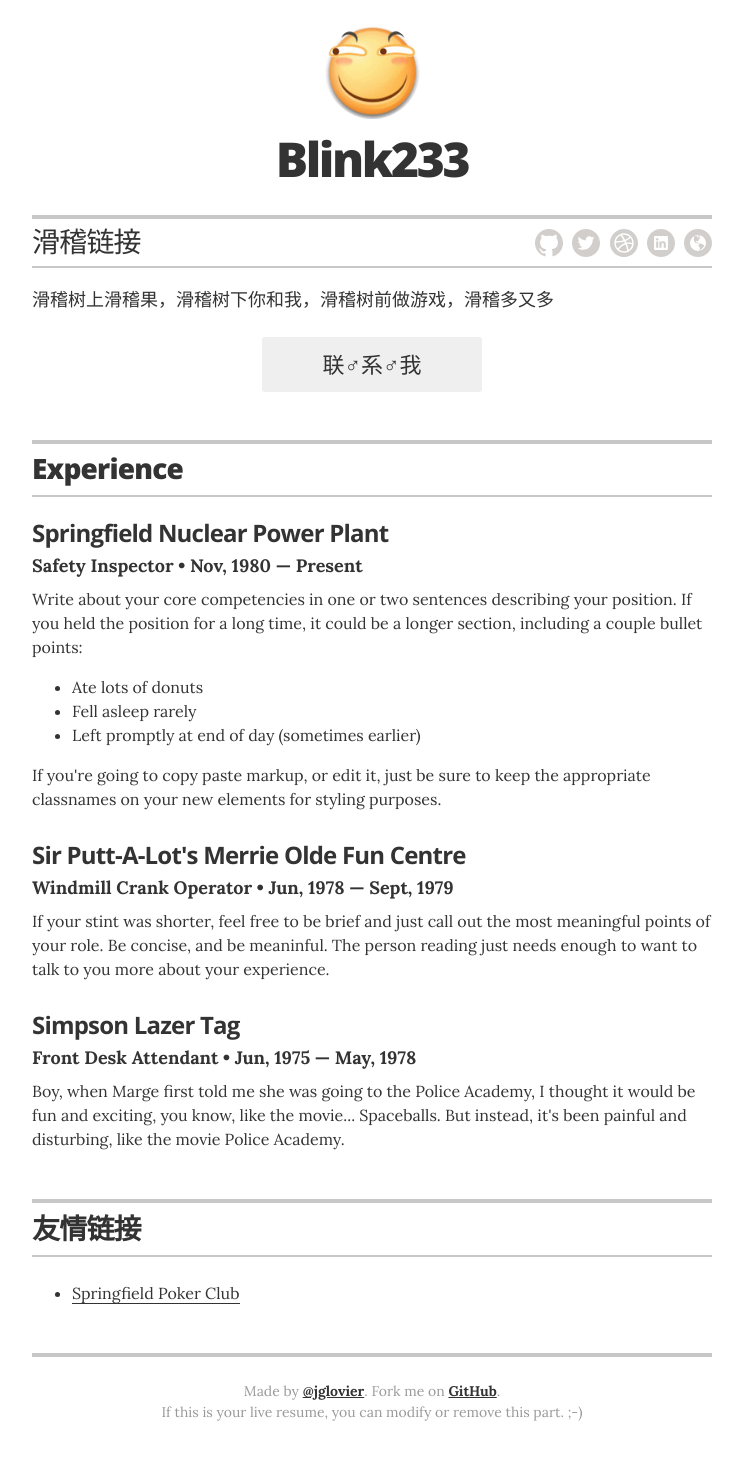
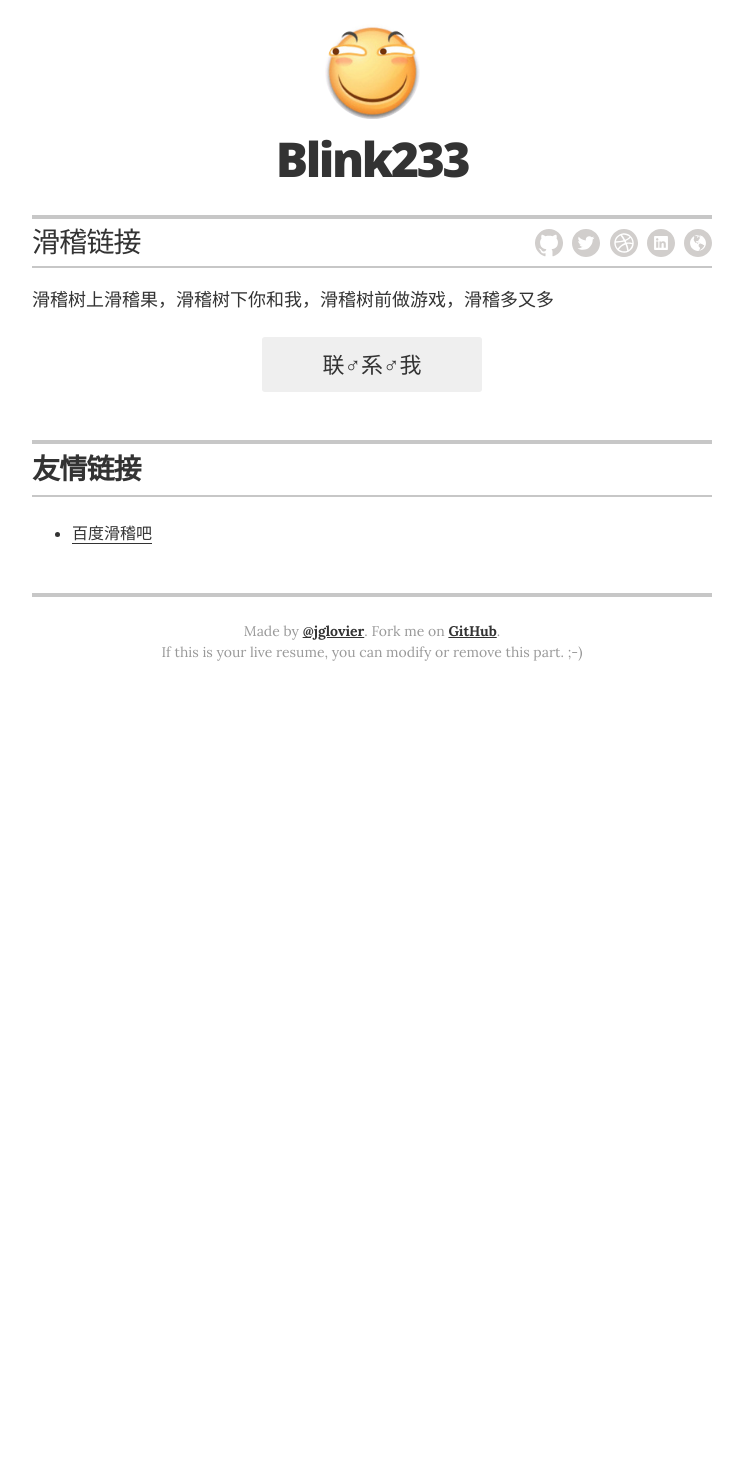
Before and after one commit to blink233/blink233.github.io, a Jekyll site: the page built from index.html, in a window 1280 px wide. Shown: the whole page, without its empty margins (268-1011 px from the left). Built offline with Jekyll 4.4.1, drawn with Linux system fonts in a browser that asks for light colours; after the commit the page ends 900 px from its top, so only the background shows below that.

Commit message:
再来一发毒瘤滑稽

```diff
--- a/_config.yml
+++ b/_config.yml
@@ -23,7 +23,7 @@
 
 # Decide which sections to use
 # comment out to hide
-resume_section_experience:      true
+resume_section_experience:      false
 resume_section_education:       false
 resume_section_projects:        false
 resume_section_skills:          false
--- a/_layouts/resume.html
+++ b/_layouts/resume.html
@@ -214,7 +214,7 @@
 
         <div class="resume-item">
           <ul class="resume-item-list">
-            <li><a href="http://tieba.baidu.com/f?kw=%BB%AC%BB%FC&fr=ala0&tpl=5">Springfield Poker Club</a></li>
+            <li><a href="http://tieba.baidu.com/f?kw=%BB%AC%BB%FC&fr=ala0&tpl=5">百度滑稽吧</a></li>
           </ul>
         </div>
 
```
